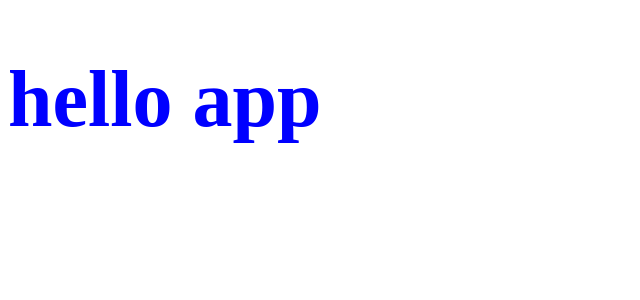
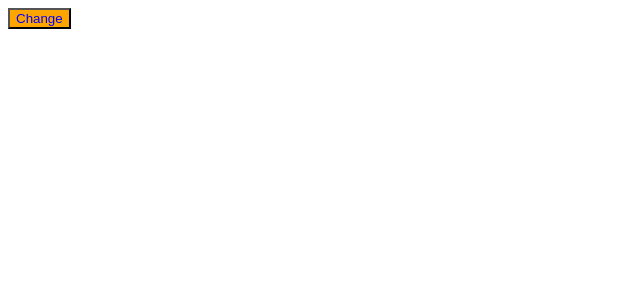
Before and after one commit to Vickyvanshaj/REACT, a React (Create React App) app: page / in a window 1280 px wide. Shown: the top 300 px of the page, without its empty margins (0-640 px from the left). Built offline with nearby package versions, Linux system fonts and the light colour scheme.

Commit message:
Inline css 3

```diff
--- a/src/App.js
+++ b/src/App.js
@@ -1,15 +1,20 @@
-import React from 'react'
+import React,{useState} from 'react'
 
 const App=()=>{
-    const textc={
-        color:'blue'
+    const [change,setChange]=useState(false)
+    const btnStyle={
+        color:'blue',
+        backgroundColor:'orange'
     }
-    const texts={
-        fontSize:'80px'
+    const handleClick = ()=>{
+        setChange(true)
+    }
+    if(change===true)
+    {
+        btnStyle.backgroundColor='red';
     }
     return <React.Fragment>
-        <h1 style={{...textc,...texts}}>hello app</h1>
-        {/* <h1 style={{ ...textc, ...{ fontSize: "200px" } }}>Hello App</h1> */}
+        <button style={btnStyle} onClick={handleClick}>Change</button>
     </React.Fragment>
 }
 export default App;
```
